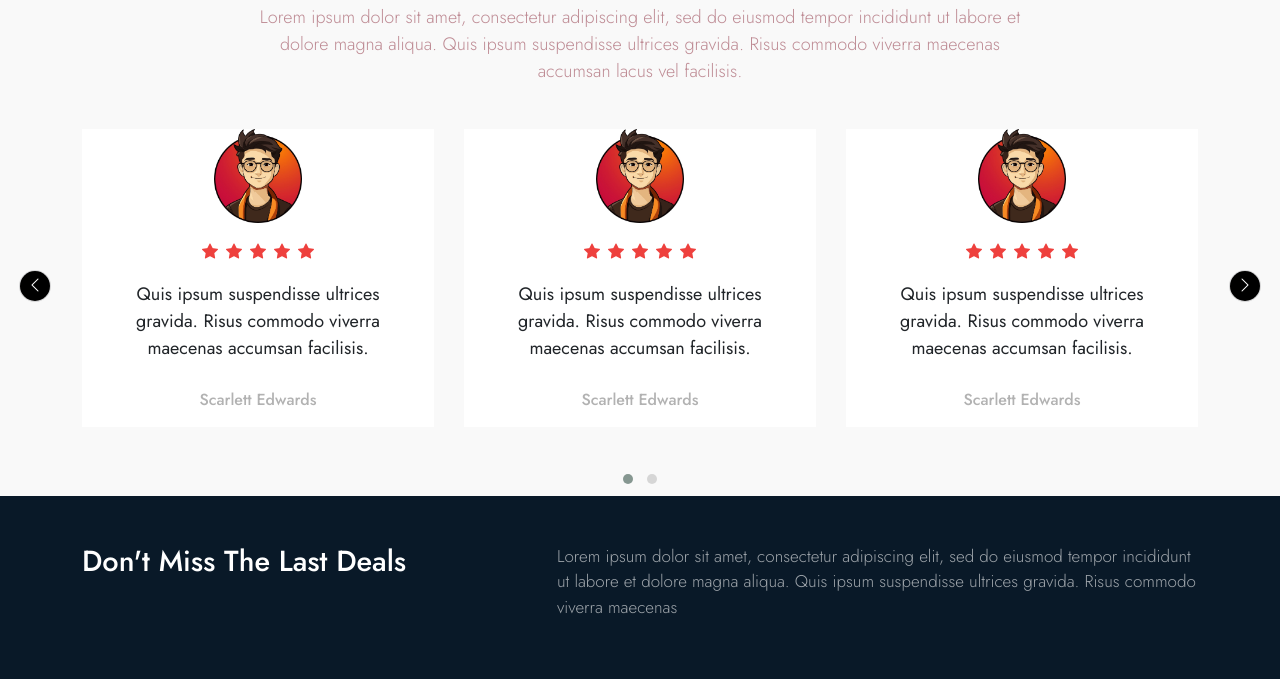
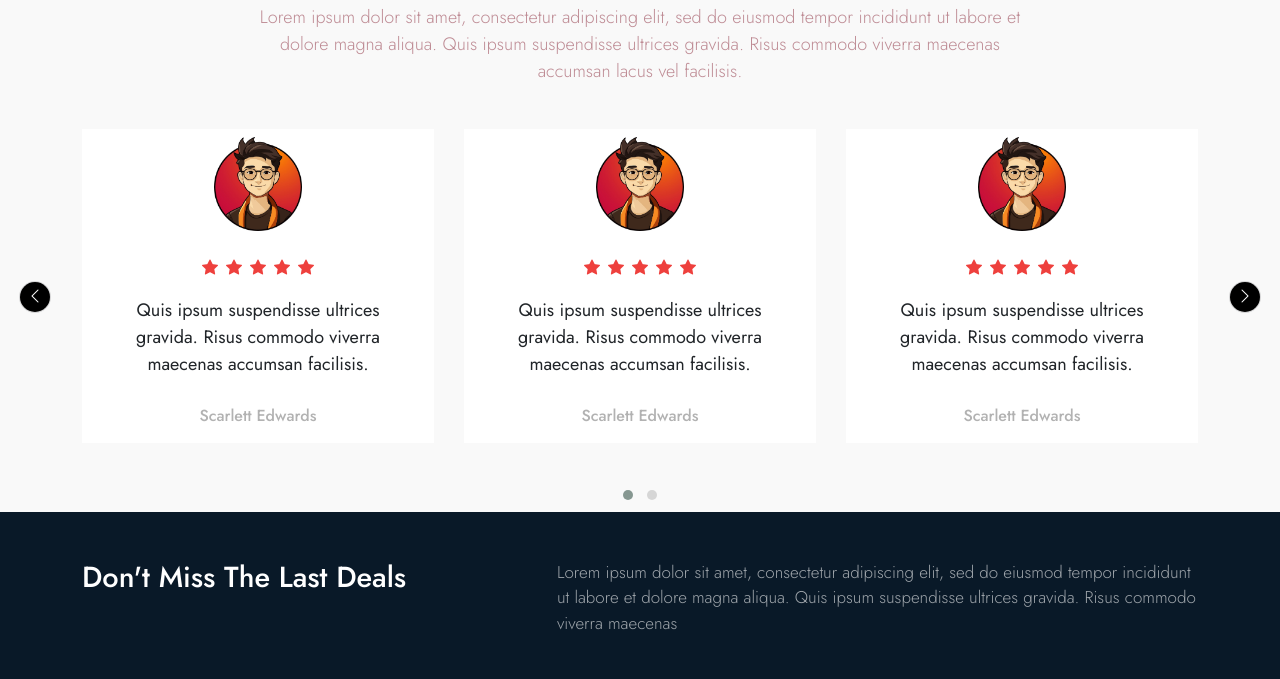
Before and after one commit to AbhishekSoni663/EcommerceUpdated, a plain HTML site: page index.html in a window 1280 px wide. Shown: the part 5100-5779 px from the top of the page. Drawn offline with nearby package versions, Linux system fonts and the light colour scheme.

Commit message:
tenth commit

```diff
--- a/index.html
+++ b/index.html
@@ -2092,7 +2092,7 @@
             <div class="card border-0 rounded-0 monial-card">
               <img src="./images/profile.jpg"
                 onerror="this.src='https://media.genics.in/common/image-place-holder.webp'" alt=""
-                class="card-img w-25">
+                class="card-img w-25 py-2">
               <div class="card-body monial-body">
                 <div class="monial-rate d-flex justify-content-center gap-2">
                   <i class="bi bi-star-fill"></i>
@@ -2115,7 +2115,7 @@
             <div class="card border-0 rounded-0 monial-card m-card1">
               <img src="./images/profile.jpg"
                 onerror="this.src='https://media.genics.in/common/image-place-holder.webp'" alt=""
-                class="card-img w-25">
+                class="card-img w-25 py-2">
               <div class="card-body monial-body">
                 <div class="monial-rate d-flex justify-content-center gap-2">
                   <i class="bi bi-star-fill"></i>
@@ -2138,7 +2138,7 @@
             <div class="card border-0 rounded-0 monial-card">
               <img src="./images/profile.jpg"
                 onerror="this.src='https://media.genics.in/common/image-place-holder.webp'" alt=""
-                class="card-img w-25">
+                class="card-img w-25 py-2">
               <div class="card-body monial-body">
 
                 <div class="monial-rate d-flex justify-content-center gap-2">
@@ -2362,7 +2362,7 @@
             <div class="col-md-4">
               <div class="card rounded-0 border-0">
                 <img src="./images/blog4.jpg" onerror="this.src='https://media.genics.in/common/image-place-holder.webp'"
-                  class="card-img-top rounded-0" alt="..." />
+                  class="card-img-top rounded-0 " alt="..." />
                 <div class="card-body seventh-body px-md-2">
                   <span class="s-h-icon d-flex align-items-center gap-1 pt-2">
                     <a href="" class="text-decoration-none s-a1">COLLECTION</a>
```
